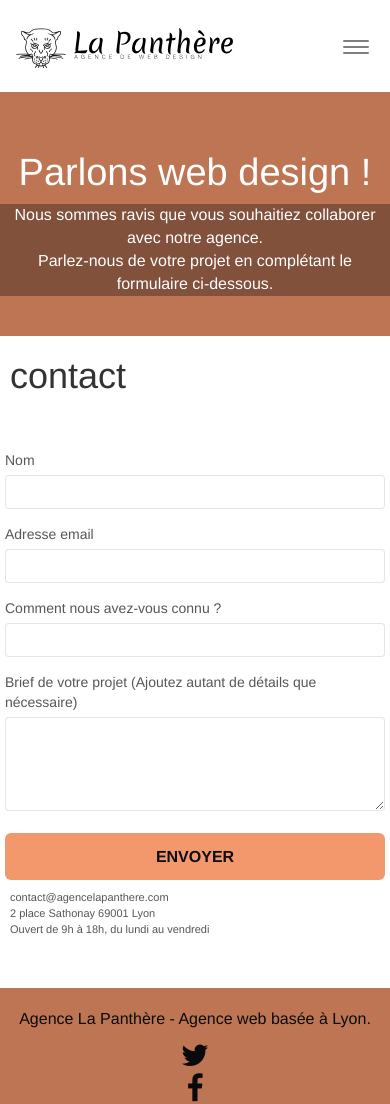
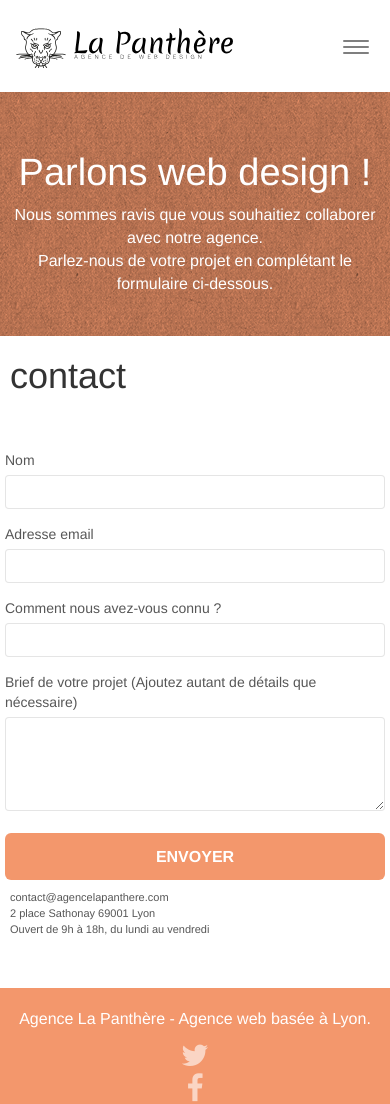
Before and after one commit to scarlette2/la-panthere-correction, a plain HTML site: page page2.html in a window 390 px wide. Shown: the top 1104 px of the page. Drawn offline with Linux system fonts and the light colour scheme.

Commit message:
Add files via upload

```diff
--- a/style.css
+++ b/style.css
@@ -5,10 +5,6 @@ body {
     overflow-x: hidden;
     -webkit-font-smoothing: antialiased;
     -moz-osx-font-smoothing: grayscale;
-}
-
-#ttt{
-    background-color: #81513b;
 }
 
 .text-replace{
@@ -107,6 +103,7 @@ a:hover {
 }
 
 .texture-paper::before {
+    background: url("img/texture-paper.png");
     background-size: 280px 280px;
 }
 
@@ -148,7 +145,7 @@ a:hover {
 .d-bloc h5 a,
 .d-bloc h6 a,
 .d-bloc p a {
-    color: rgb(10, 10, 10);
+    color: rgba(255, 255, 255, .6);
 }
 
 .d-bloc .a-btn:hover,
@@ -455,7 +452,6 @@ nav .caret {
     margin-top: 10px;
     margin-bottom: 20px;
     font-size: 18px;
-    font-weight: bold;
 }
 
 .text-center{
@@ -758,7 +754,7 @@ h4 {
 }
 
 .white {
-    color: #0a0a0a!important;
+    color: #FFFFFF!important;
 }
 
 .portfolio-thumb {
@@ -796,16 +792,16 @@ h4 {
 }
 
 .bgc-atomic-tangerine {
-    background-color: #be7553;
+    background-color: #F3976C;
 }
 
 .tc-white {
-    color: #ffffff!important;
+    color: #FFF!important;
 }
 
 .btn-atomic-tangerine {
     background: #F3976C;
-    color: #0e0d0d!important;
+    color: #FFFFFF!important;
 }
 
 .btn-atomic-tangerine:hover {
@@ -832,6 +828,10 @@ h4 {
 .icon-dark-slate-blue {
     color: #364577!important;
     border-color: #364577!important;
+}
+
+.bg-dots-bg {
+    background-image: url("img/dots-bg.png");
 }
 
 .bg-lines-h2-bg {
@@ -869,13 +869,13 @@ h4 {
     }
 }
 
-@media only screen and (min-width: 768px) and (max-width: 1024px) and (orientation: landscape) {
+@media only screen and (min-device-width: 768px) and (max-device-width: 1024px) and (orientation: landscape) {
     .b-parallax {
         background-attachment: scroll;
     }
 }
 
-@media only screen and (min-width: 1024px) and (max-width: 1366px) and (-webkit-min-device-pixel-ratio: 1.5) {
+@media only screen and (min-device-width: 1024px) and (max-device-width: 1366px) and (-webkit-min-device-pixel-ratio: 1.5) {
     .b-parallax {
         background-attachment: scroll;
     }
@@ -893,7 +893,10 @@ h4 {
         overflow-x: hidden;
         position: relative;
     }
-
+    .bloc {
+        padding-left: constant(safe-area-inset-left);
+        padding-right: constant(safe-area-inset-right);
+    }
     .bloc-group,
     .bloc-group .bloc {
         display: block;
@@ -902,6 +905,8 @@ h4 {
     .bloc-fill-screen .fill-bloc-top-edge,
     .bloc-fill-screen .fill-bloc-bottom-edge {
         padding: 0 20px;
+        padding-left: constant(safe-area-inset-left);
+        padding-right: constant(safe-area-inset-right);
     }
 }
 
```
